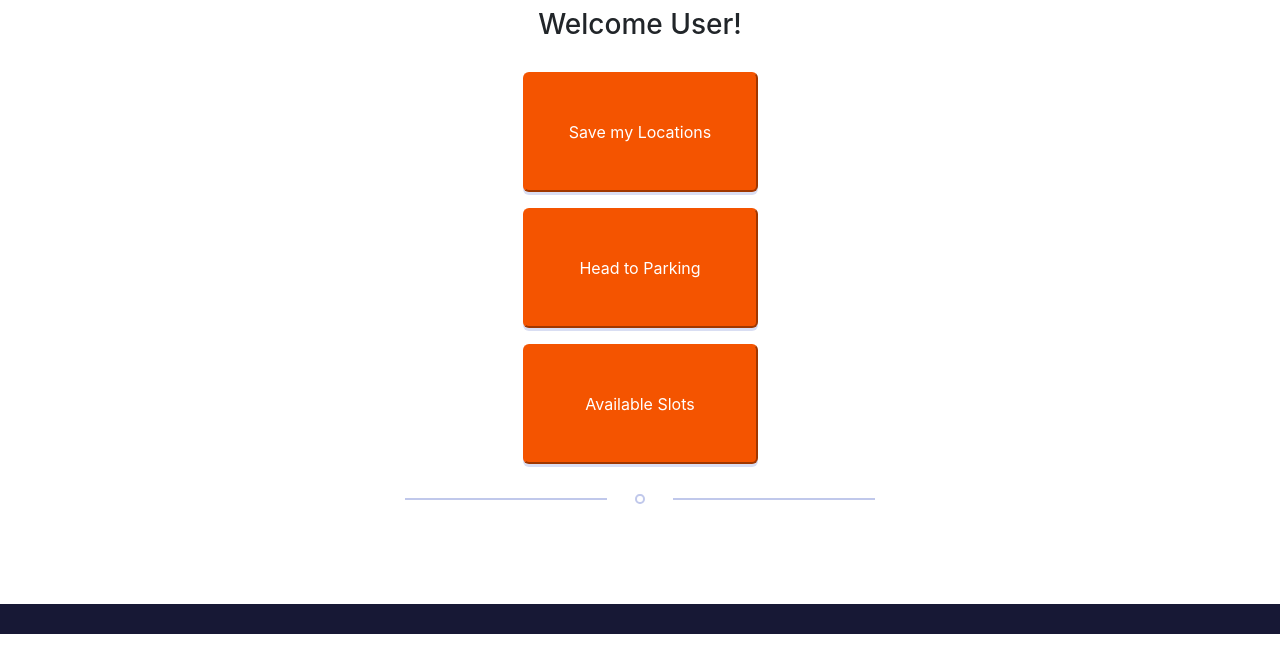
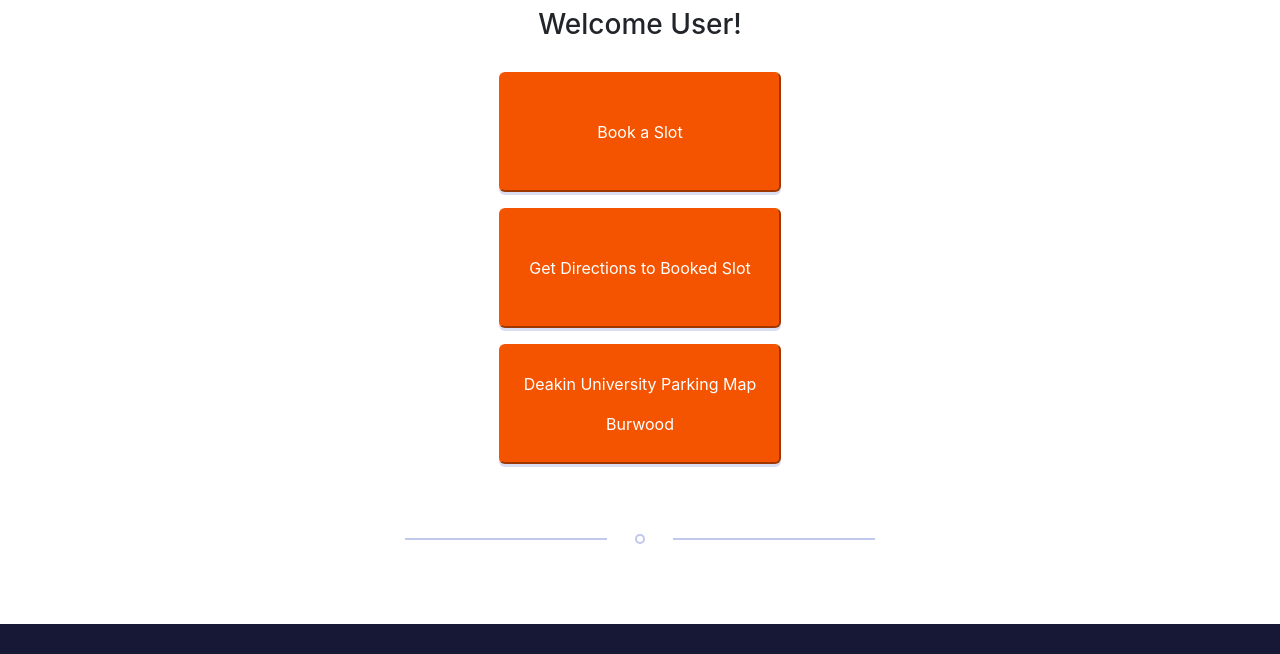
Before and after one commit to pjmandhare/CarPrking-Frontend-Backend, a plain HTML site: page Car Parking Frontend/Home/index.html in a window 1280 px wide. Shown: the part 166-820 px from the top of the page. Drawn offline with Linux system fonts and the light colour scheme.

Commit message:
Home page changes

```diff
--- a/Car Parking Frontend/Home/index.html
+++ b/Car Parking Frontend/Home/index.html
@@ -74,40 +74,43 @@
                   <div class="form-label-group" style="width: 100%; text-align: center">
                     <a href="../Slots/slotsmap.html" style="text-decoration: none">
                       <button type="button" class="sendBtn btn-block" style="
-                            width: 50%;
+                            width: 60%;
                             height: 120px;
                             margin: 0 auto;
                             box-shadow: 0 3px 0 rgb(192 200 235 / 60%);
                           ">
-                        Save my Locations
+                        Book a Slot
                       </button>
                     </a>
                   </div>
                   <div class="form-label-group" style="width: 100%; text-align: center">
                     <a href="../HeadToParking/index.html" style="text-decoration: none">
                       <button type="button" class="sendBtn btn-block" style="
-                            width: 50%;
+                            width: 60%;
                             height: 120px;
                             margin: 0 auto;
                             box-shadow: 0 3px 0 rgb(192 200 235 / 60%);
                           ">
-                        Head to Parking
+                        Get Directions to Booked Slot
                       </button>
                     </a>
                   </div>
                   <div class="form-label-group" style="width: 100%; text-align: center">
                     <a href="../TimeScreen/ParkingSlots.html" style="text-decoration: none">
                       <button type="button" class="sendBtn btn-block" style="
-                            width: 50%;
+                            width: 60%;
                             height: 120px;
                             margin: 0 auto;
                             box-shadow: 0 3px 0 rgb(192 200 235 / 60%);
                           ">
-                        Available Slots
+                       Deakin University Parking Map Burwood
                       </button>
+
+
                     </a>
+
                   </div>
-
+                  <br>
                   <div class="linear-circle">
                     <span class="lines"></span>
                     <span class="circle"></span>
@@ -125,7 +128,7 @@
     <footer style="
           background-color: #171835;
           position: absolute;
-          bottom: 0;
+          bottom: -20px;
           width: 100%;
           margin-top: 50px;
         ">
--- a/Car Parking Frontend/Home/style.css
+++ b/Car Parking Frontend/Home/style.css
@@ -55,7 +55,7 @@
 
 .form-label-group>label {
     position: absolute;
-    top: 0;
+    margin-top:  10px;
     left: 0;
     display: block;
     width: 100%;
```
